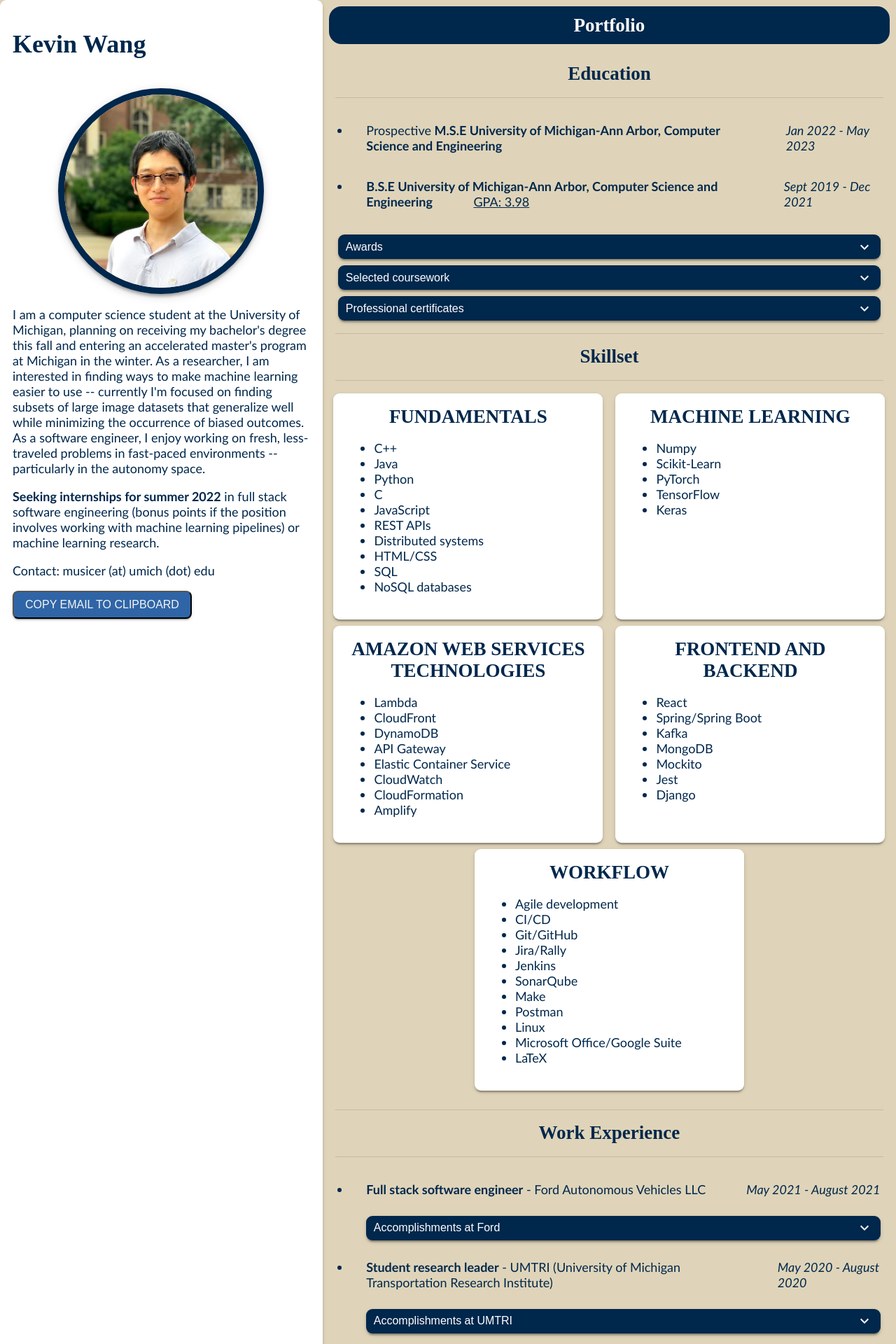
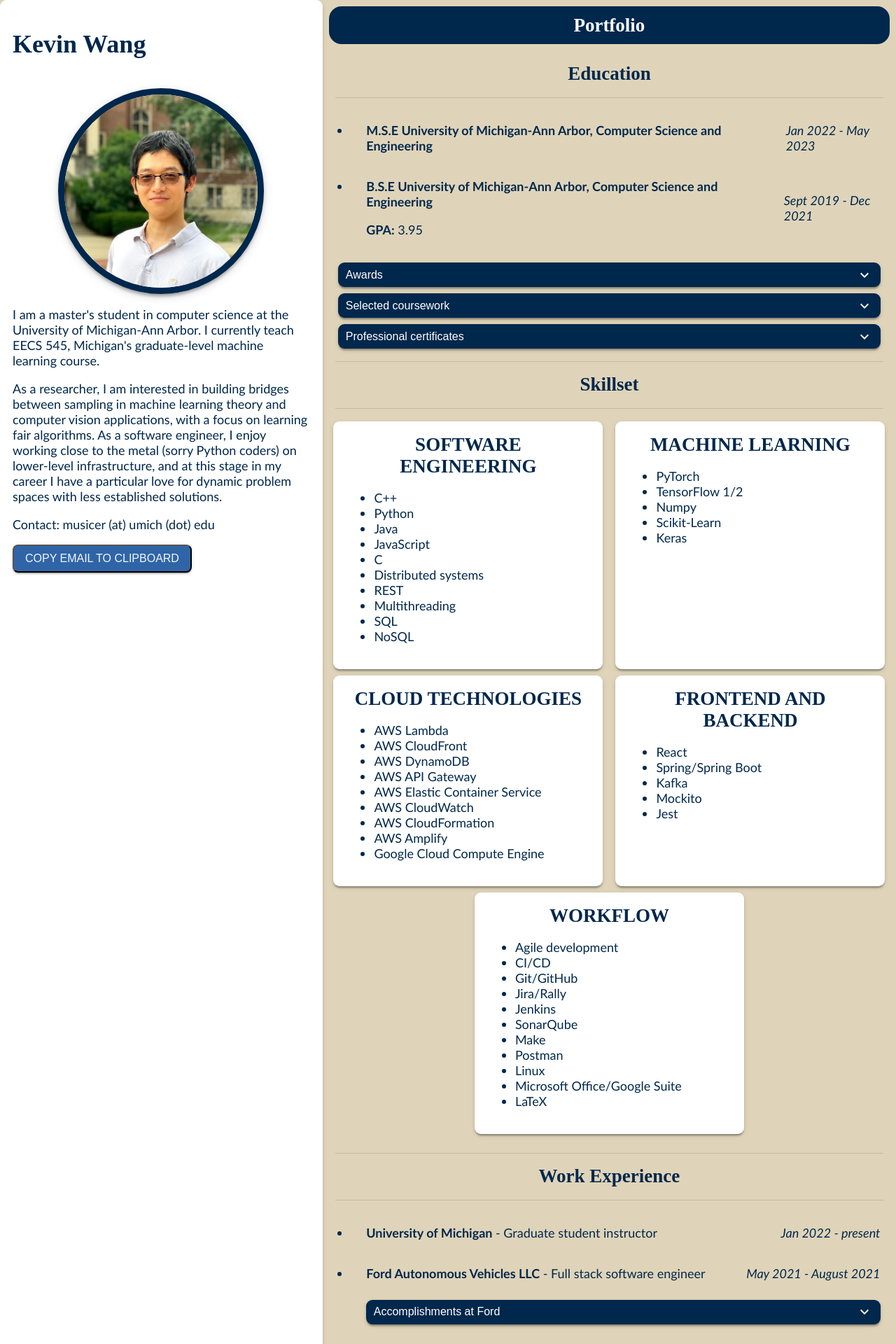
Before and after one commit to michigan-musicer/musicer-website, a React (Create React App) app: page / in a window 1280 px wide. Shown: the top 1920 px of the page at 70% size. Built offline with nearby package versions, Linux system fonts and the light colour scheme.

Commit message:
updates for 2022

```diff
--- a/src/about/About.js
+++ b/src/about/About.js
@@ -21,18 +21,13 @@ export default function About() {
             <img className='about-image' src={PortfolioPic} alt={'Kevin Wang'}/>
           </div>
           {/* <p>{props.desc}</p> */}
-          <p>I am a computer science student at the University of Michigan, planning on
-            receiving my bachelor's degree this fall and entering an accelerated master's program at Michigan
-            in the winter. As a researcher, I am interested in finding ways to make machine learning easier to use --
-            currently I'm focused on finding subsets of large image datasets that generalize well while
-            minimizing the occurrence of biased outcomes.
-            As a software engineer, I enjoy working on fresh, less-traveled problems in
-            fast-paced environments -- particularly in the autonomy space.</p>
-          <p>
+          <p>I am a master's student in computer science at the University of Michigan-Ann Arbor. I currently teach EECS 545, Michigan's graduate-level machine learning course.</p>
+          <p>As a researcher, I am interested in building bridges between sampling in machine learning theory and computer vision applications, with a focus on learning fair algorithms. As a software engineer, I enjoy working close to the metal (sorry Python coders) on lower-level infrastructure, and at this stage in my career I have a particular love for dynamic problem spaces with less established solutions.</p>
+          {/* <p>
             <b>Seeking internships for summer 2022</b> in full stack software engineering
             (bonus points if the position involves working with machine learning pipelines)
             or machine learning research.
-          </p>
+          </p> */}
           <p>
             Contact: musicer (at) umich (dot) edu
           </p>
--- a/src/portfolio/Activites.js
+++ b/src/portfolio/Activites.js
@@ -10,16 +10,16 @@ export default function Activities() {
           // <div style={{width: '100%'}}>
           <div style={{width: '100%'}}>
             <div style={{display: 'flex', alignItems: 'center', justifyContent: 'space-between'}}>
-              <p style={{paddingRight: '2em'}}><b>Research team leader</b> - DEVIATE (Data Elements from Video using Impartial Algorithm Tools for Extraction)</p>
-              <em>Jan 2020 - present</em>
+              <p style={{paddingRight: '2em'}}><b>DEVIATE (Data Elements from Video using Impartial Algorithm Tools for Extraction)</b> - Research team leader</p>
+              <em>Jan 2020 - Dec 2021</em>
             </div>
             <DropDown props={
               {
                 title: 'Details',
                 items: [
                   // turn these into items with left and rights -- use icons on the right to indicate what tools you used / worked with
-                  {item: <p>Spearheading research in a lab at UMTRI (University of Michigan Transportation Research Institute) by providing technical and logistical leadership on machine learning problems to inform, direct, and assist team members.</p>},
-                  {item: <p>Investigating contrastive learning to learn embeddings of image spaces to facilitate sampling a dataset with a balanced number of image class instances.</p>},
+                  {item: <p>Spearheaded research in a lab at UMTRI (University of Michigan Transportation Research Institute) by providing technical and logistical leadership on machine learning problems to inform, direct, and assist team members.</p>},
+                  {item: <p>Investigated contrastive learning to learn embeddings of image spaces to facilitate sampling a dataset with a balanced number of image class instances.</p>},
                   {item: <p>Wrote up technical justification and implementation plans for using a generative adversarial network-based architecture as the basis for defining images in a latent variable space and sampling based on that variable space.</p>},
                   {item: <p>Received and accepted offer to continue research work over the summer (see "Work Experience" above).</p>},
                 ],
@@ -32,7 +32,7 @@ export default function Activities() {
         left:
           <div style={{width: '100%'}}>
              <div style={{display: 'flex', alignItems: 'center', justifyContent: 'space-between'}}>
-              <p style={{paddingRight: '2em'}}><b>Education admin</b> - MSAIL (Michigan Student Artificial Intelligence Lab)</p>
+              <p style={{paddingRight: '2em'}}><b>MSAIL (Michigan Student Artificial Intelligence Lab)</b> - Education admin</p>
               <em>May 2020 - August 2020</em>
             </div>
             <DropDown props={
--- a/src/portfolio/Education.js
+++ b/src/portfolio/Education.js
@@ -6,13 +6,14 @@ export default function Education() {
     title: 'Education',
     items: [
       {
-        left: <p style={{paddingRight: '2em'}}>Prospective <b>M.S.E University of Michigan-Ann Arbor,
+        left: <p style={{paddingRight: '2em'}}><b>M.S.E University of Michigan-Ann Arbor,
           Computer Science and Engineering </b></p>,
         right: <em>Jan 2022 - May 2023</em>
       },
       {
-        left: <p style={{paddingRight: '2em'}}><b>B.S.E University of Michigan-Ann Arbor,
-          Computer Science and Engineering </b> &emsp;&emsp;&emsp;&emsp;<u>GPA: 3.98</u></p>,
+        left: <div><p style={{paddingRight: '2em'}}><b>B.S.E University of Michigan-Ann Arbor,
+          Computer Science and Engineering </b> &emsp;&emsp;&emsp;&emsp;</p>
+          <p><b>GPA:</b> 3.95</p></div>,
         right: <em>Sept 2019 - Dec 2021</em>
       },
     ]
@@ -22,7 +23,7 @@ export default function Education() {
       title: 'Awards',
       items: [
       {
-        item: <p>James B. Angell Scholar</p>
+        item: <p>James B. Angell Scholar (x3)</p>
       },
       {
         item: <p>Charles Barth Jr. Prize finalist</p>
@@ -34,10 +35,10 @@ export default function Education() {
         item: <p>William J. Branstrom Freshman Prize</p>
       },
       {
-        item: <p>University Honors (x4)</p>
+        item: <p>University Honors (x5)</p>
       },
       {
-        item: <p>Dean’s List (x2)</p>
+        item: <p>Dean’s List (x3)</p>
       },
       {
         item: <p>Regents Merit Scholarship</p>
@@ -50,10 +51,10 @@ export default function Education() {
     title: 'Selected coursework',
     items: [
       {
-        item: <p>Operating Systems (current)</p>
+        item: <p>Operating Systems</p>
       },
       {
-        item: <p>Algorithms (current)</p>
+        item: <p>Algorithms</p>
       },
       {
         item: <p>Search Engine Design</p>
--- a/src/portfolio/Miscellaneous.js
+++ b/src/portfolio/Miscellaneous.js
@@ -18,7 +18,10 @@ export default function Activities() {
       },
       {
         left:
-          <p>I'm aiming to start blogging on Medium. School will be keeping me busy, so I'm hoping to get out one post each month or so :)</p>
+          <div>
+            <p>I'm aiming to start blogging on Medium. School will be keeping me busy, so I'm hoping to get out one post each month or so :)</p>
+            <em>This is what I said last year and I did not blog a single thing...I hope to get started on Saturday and get the momentum going at least.</em>
+          </div>
       }
       // {
       //   left:
--- a/src/portfolio/Skillset.css
+++ b/src/portfolio/Skillset.css
@@ -1,7 +1,7 @@
 .skillset-container {
   display: flex;
   flex-direction: row;
-  justify-content: space-between;
+  justify-content: center;
   flex-wrap: wrap;
 }
 
--- a/src/portfolio/Skillset.js
+++ b/src/portfolio/Skillset.js
@@ -10,19 +10,19 @@ export default function Skillset() {
   }
 
   let skillCard1Props = {
-    title: 'FUNDAMENTALS',
+    title: 'SOFTWARE ENGINEERING',
     // cardColor: 'rgb(211, 88, 69, 1)',
     items: [
       'C++',
+      'Python',
       'Java',
-      'Python',
+      'JavaScript',
       'C',
-      'JavaScript',
-      'REST APIs',
       'Distributed systems',
-      'HTML/CSS',
+      'REST',
+      'Multithreading',
       'SQL',
-      'NoSQL databases',
+      'NoSQL',
     ],
   }
 
@@ -30,26 +30,27 @@ export default function Skillset() {
     title: 'MACHINE LEARNING',
     // cardColor: 'rgb(235, 134, 71, 1)',
     items: [
+      'PyTorch',
+      'TensorFlow 1/2',
       'Numpy',
       'Scikit-Learn',
-      'PyTorch',
-      'TensorFlow',
       'Keras'
     ],
   }
 
   let skillCard3Props = {
-    title: 'AMAZON WEB SERVICES TECHNOLOGIES',
+    title: 'CLOUD TECHNOLOGIES',
     // cardColor: 'rgb(235, 134, 71, 1)',
     items: [
-      'Lambda',
-      'CloudFront',
-      'DynamoDB',
-      'API Gateway',
-      'Elastic Container Service',
-      'CloudWatch',
-      'CloudFormation',
-      'Amplify'
+      'AWS Lambda',
+      'AWS CloudFront',
+      'AWS DynamoDB',
+      'AWS API Gateway',
+      'AWS Elastic Container Service',
+      'AWS CloudWatch',
+      'AWS CloudFormation',
+      'AWS Amplify',
+      'Google Cloud Compute Engine'
     ],
   }
 
@@ -60,10 +61,8 @@ export default function Skillset() {
       'React',
       'Spring/Spring Boot',
       'Kafka',
-      'MongoDB',
       'Mockito',
-      'Jest',
-      'Django',
+      'Jest'
     ],
   }
 
--- a/src/portfolio/WorkExp.js
+++ b/src/portfolio/WorkExp.js
@@ -10,7 +10,29 @@ export default function WorkExp() {
           // <div style={{width: '100%'}}>
           <div style={{width: '100%'}}>
             <div style={{display: 'flex', alignItems: 'center', justifyContent: 'space-between'}}>
-              <p style={{paddingRight: '2em'}}><b>Full stack software engineer</b> - Ford Autonomous Vehicles LLC</p>
+              <p style={{paddingRight: '2em'}}><b>University of Michigan</b> - Graduate student instructor</p>
+              <em>Jan 2022 - present</em>
+            </div>
+            {/* this comes later! */}
+            {/* <DropDown props={{title: 'Accomplishments at Ford', items:
+              [
+                // turn these into items with left and rights -- use icons on the right to indicate what tools you used / worked with
+                {item: <p>Expanded demo idea with single endpoint and single frontend page into a standalone product by adding four AWS Lambda endpoints, two DynamoDB tables, a Spring Boot backend hosted on AWS Elastic Container Service running a Kafka consumer, and two React pages to add business functionality and display new business information to customers.</p>},
+                {item: <p>Practiced agile and pair programming workflows using tools including Rally, Jenkins, and SonarQube, completing 50 user stories as a two-developer team in three months.</p>},
+                {item: <p>Read from third-party APIs from Autonomic and cooperated with external software engineers to collect and display business data processed through third-party services.</p>},
+                {item: <p>Fixed bugs, refactored existing code, and improved performance by restructuring our application and reducing the amount of API calls,  ingraining best software engineering practices along the way.</p>},
+                {item: <p>Interviewed customers about web application design and implemented changes based on feedback to display data to consumers of our product in a more helpful manner.</p>},
+              ], indent: false}}/> */}
+
+          </div>,
+
+      },
+      {
+        left:
+          // <div style={{width: '100%'}}>
+          <div style={{width: '100%'}}>
+            <div style={{display: 'flex', alignItems: 'center', justifyContent: 'space-between'}}>
+              <p style={{paddingRight: '2em'}}><b>Ford Autonomous Vehicles LLC</b> - Full stack software engineer</p>
               <em>May 2021 - August 2021</em>
             </div>
             <DropDown props={{title: 'Accomplishments at Ford', items:
@@ -30,7 +52,7 @@ export default function WorkExp() {
         left:
           <div style={{width: '100%'}}>
              <div style={{display: 'flex', alignItems: 'center', justifyContent: 'space-between'}}>
-              <p style={{paddingRight: '2em'}}><b>Student research leader</b> - UMTRI (University of Michigan Transportation Research Institute)</p>
+              <p style={{paddingRight: '2em'}}><b>UMTRI (University of Michigan Transportation Research Institute)</b> - Student research leader</p>
               <em>May 2020 - August 2020</em>
             </div>
             <DropDown props={
```
